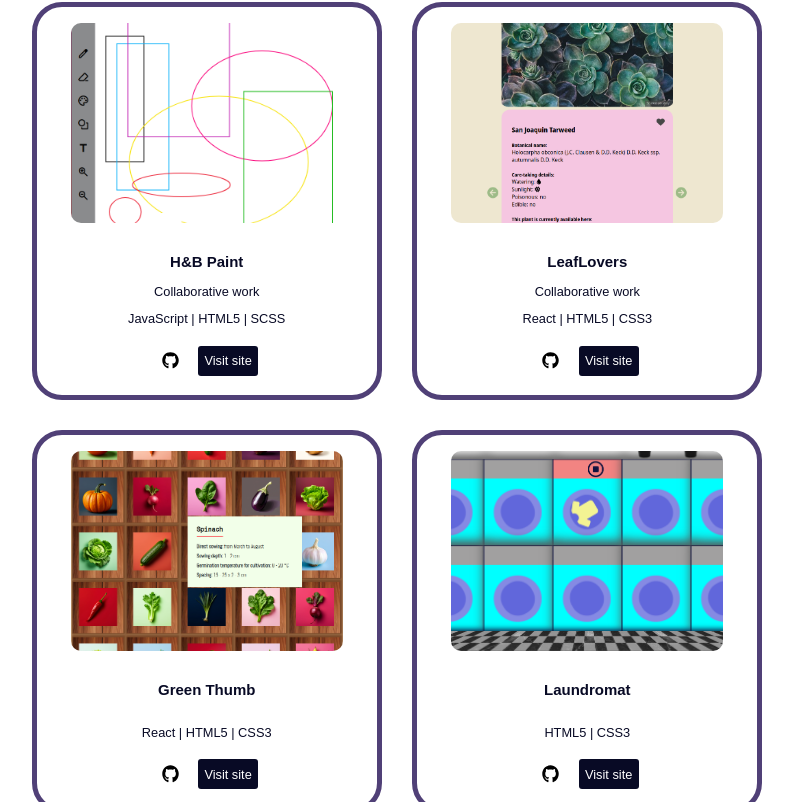
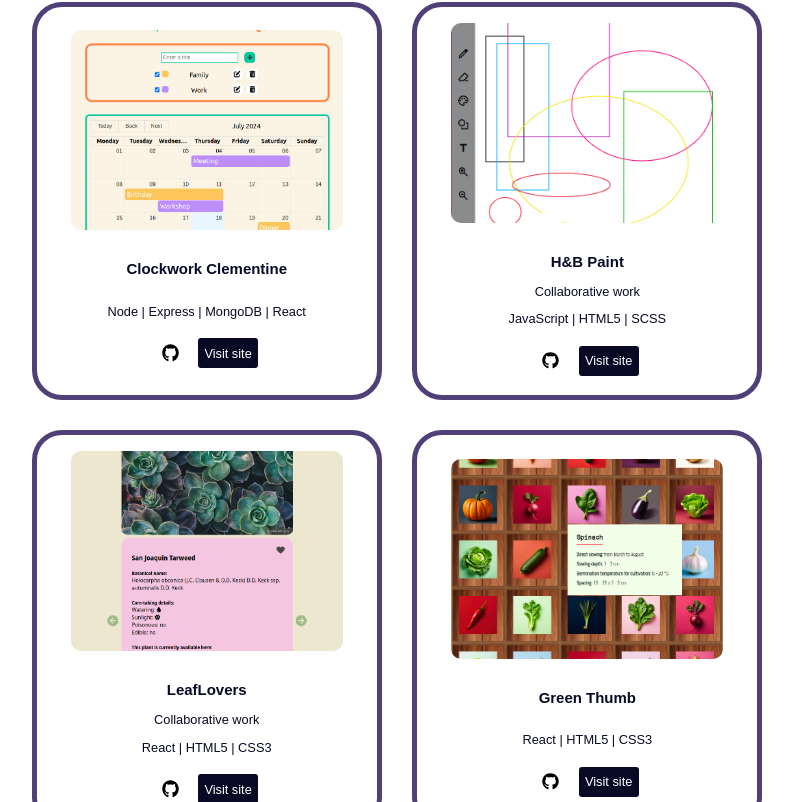
Before and after one commit to hannahnier/portfolio, a React (Vite) app: page / in a window 1280 px wide. Shown: the part 989-1791 px from the top of the page, without its empty margins (243-1036 px from the left). Built offline with nearby package versions, Linux system fonts and the light colour scheme; a web font is replaced by a local one.

Commit message:
add latest project to works (Clockwork Clementine)

```diff
--- a/src/pages/WorkSection.jsx
+++ b/src/pages/WorkSection.jsx
@@ -6,8 +6,17 @@ import greenthumbScreenshot from "../assets/work/screenshot_greenthumb.png";
 import turbotypingScreenshot from "../assets/work/screenshot_turbotyping.png";
 import paintScreenshot from "../assets/work/screenshot_paint.png";
 import leafloversScreenshot from "../assets/work/leaflovers_screeshot2.png";
+import clockworkScreenshot from "../assets/work/screenshot_clockwork.png";
 
 const items = [
+  {
+    url: "https://clockworkclementine.onrender.com/",
+    name: "Clockwork Clementine",
+    description: "A calendar app with a backend server",
+    techs: "Node | Express | MongoDB | React",
+    imgSrc: clockworkScreenshot,
+    gitHub: "https://github.com/hannahnier/ClockworkClementine",
+  },
   {
     url: "https://hb-paint.netlify.app/",
     name: "H&B Paint",
```
